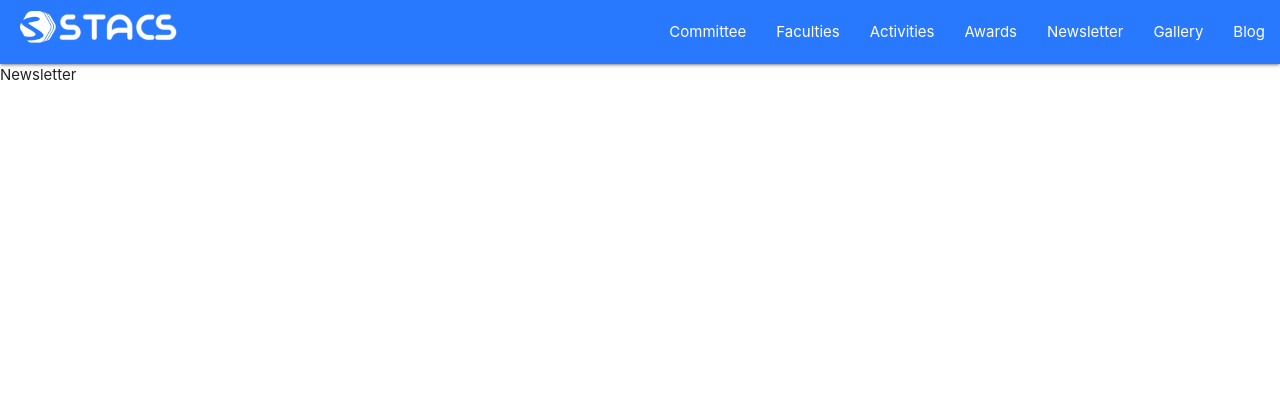
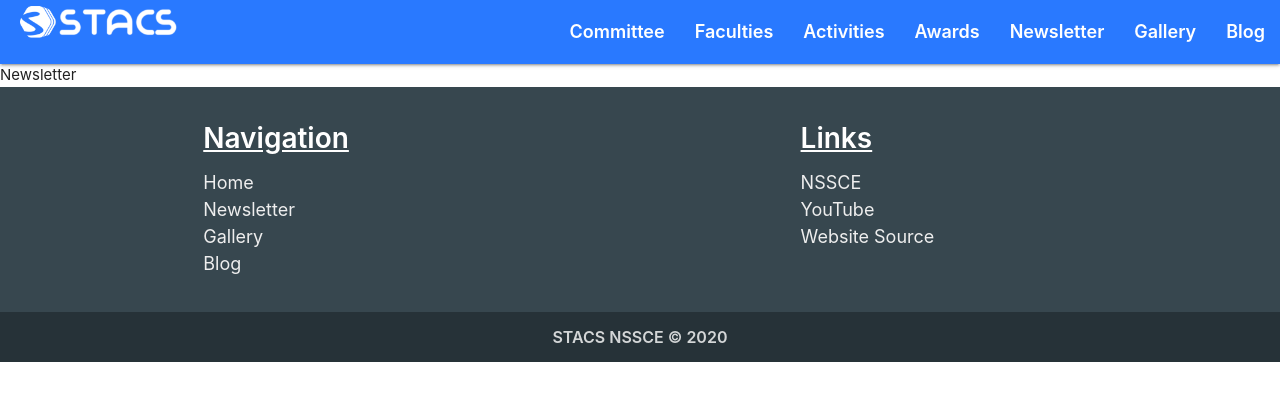
Before and after one commit to stacsnssce/official-website, a Nuxt app: page /newsletter in a window 1280 px wide. Shown: the top 400 px of the page. Built offline with nearby package versions, Linux system fonts and the light colour scheme.

Commit message:
Footer added

```diff
--- /dev/null
+++ b/components/Footer.vue
@@ -0,0 +1,79 @@
+<template>
+  <footer class="page-footer #37474f blue-grey darken-3">
+    <div class="container">
+      <div class="row ">
+        <div class="col l6 s12">
+          <h5 class="white-text">
+            Navigation
+          </h5>
+          <ul>
+            <li>
+              <nuxt-link to="/" class="grey-text text-lighten-3">
+                Home
+              </nuxt-link>
+            </li>
+            <li>
+              <nuxt-link to="/newsletter" class="grey-text text-lighten-3">
+                Newsletter
+              </nuxt-link>
+            </li>
+            <li>
+              <nuxt-link to="/gallery" class="grey-text text-lighten-3">
+                Gallery
+              </nuxt-link>
+            </li>
+            <li>
+              <nuxt-link to="/blog" class="grey-text text-lighten-3">
+                Blog
+              </nuxt-link>
+            </li>
+          </ul>
+        </div>
+        <div class="col l4 offset-l2 s12">
+          <h5 class="white-text">
+            Links
+          </h5>
+          <ul>
+            <li>
+              <a href="http://nssce.ac.in" class="grey-text text-lighten-3">
+                NSSCE
+              </a>
+            </li>
+            <li>
+              <a href="https://www.youtube.com/channel/UCeqyrVwWzEWvBjT-u3epw3w" class="grey-text text-lighten-3">
+                YouTube
+              </a>
+            </li>
+            <li>
+              <a href="https://github.com/stacsnssce/official-website" class="grey-text text-lighten-3">
+                Website Source
+              </a>
+            </li>
+          </ul>
+        </div>
+      </div>
+    </div>
+    <div class="footer-copyright #263238 blue-grey darken-4">
+      <div class="container center">
+        STACS NSSCE © 2020
+      </div>
+    </div>
+  </footer>
+</template>
+
+<style lang="scss" scoped>
+li {
+  font-size: 18px;
+}
+
+.footer-copyright {
+  font-size: 16px;
+  font-weight: 600;
+}
+
+h5 {
+  font-size: 28px;
+  font-weight: 600;
+  text-decoration: underline;
+}
+</style>
--- a/components/Header.vue
+++ b/components/Header.vue
@@ -101,6 +101,13 @@ export default {
 }
 </script>
 
+<style lang="scss" scoped>
+a {
+  font-size: 18px;
+  font-weight: 600;
+}
+</style>
+
 <style lang="scss">
 .sidenav-overlay {
   z-index: 0 !important;
--- a/layouts/default.vue
+++ b/layouts/default.vue
@@ -2,19 +2,18 @@
   <div>
     <Header />
     <nuxt />
+    <Footer />
   </div>
 </template>
 
 <script>
 import Header from '~/components/Header'
+import Footer from '~/components/Footer'
 
 export default {
   components: {
-    Header
+    Header,
+    Footer
   }
 }
 </script>
-
-<style>
-
-</style>
```
